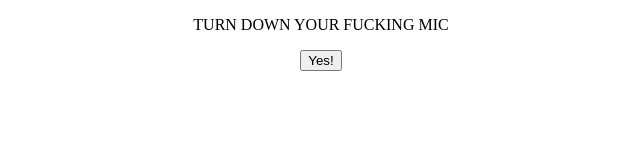
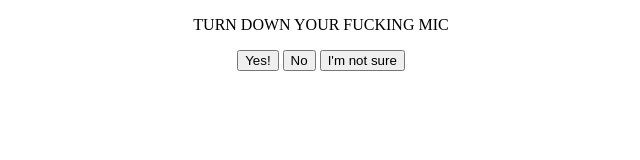
Before and after one commit to ConnorRath/connorrath.github.io, a plain HTML site: page index.html in a window 1280 px wide. Shown: the whole page, without its empty margins (319-959 px from the left). Drawn offline with Linux system fonts and the light colour scheme.

Commit message:
New buttons

```diff
--- a/index.html
+++ b/index.html
@@ -9,7 +9,11 @@
     </head>
     <body>
         <p id="intro" align="center"> </p>
-        <div align="center"><button id=yes type="button">Yes!</button></div>
+        <div align="center">
+            <button id=yes type="button">Yes!</button>
+            <button id=no type="button">No</button>
+            <button id=ins type="button">I'm not sure</button>
+        </div>
 
     </body>
     <script src="script.js"></script>
```
